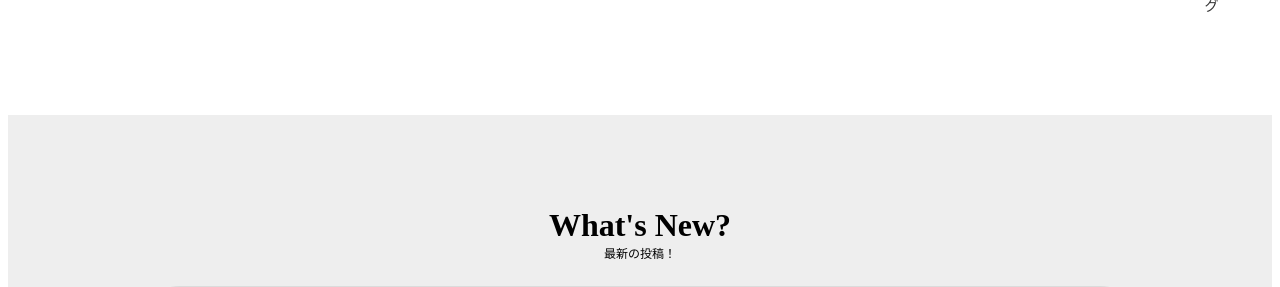
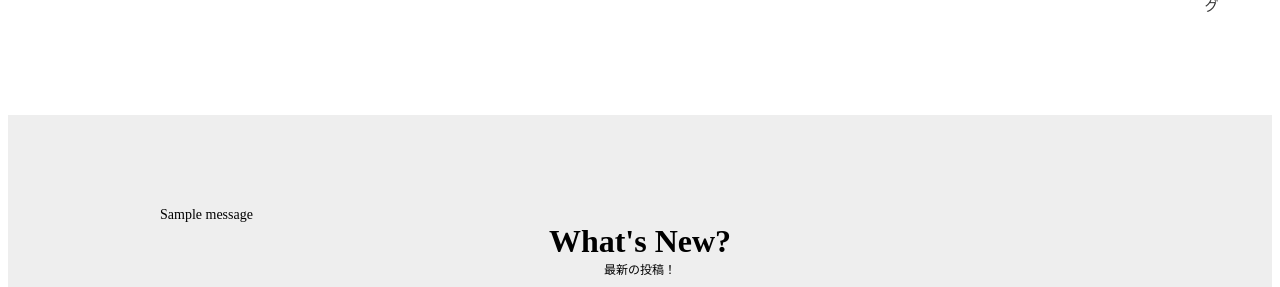
Before and after one commit to SushiRocket/django, a Django app: page / in a window 1280 px wide. Shown: the part 127-414 px from the top of the page. Run offline with Django 5.2, Linux system fonts and the light colour scheme; data comes from the database, SQL or seed files in the repository; both versions use the stored data as it was after the commit; tables that the repository leaves empty hold one stand-in row (values such as "Sample post"); one stand-in notice (Sample message) is shown; some libraries are stand-ins or nearby versions.

Commit message:
login後、ログイン成功メッセージの表示

```diff
--- a/project4/notes/templates/notes/post_list.html
+++ b/project4/notes/templates/notes/post_list.html
@@ -5,6 +5,15 @@
 <div id="container">
   <div id="main-container">
     <main id="main" class="wrapper">
+
+      {% if messages %}
+      <div class="messages">
+        {% for message in messages %}
+        {{ message }}
+        {% endfor %}
+      </div>
+      {% endif %}
+
       <div class="container-top">
         What's New?
       </div>
--- a/project4/notes/views.py
+++ b/project4/notes/views.py
@@ -12,6 +12,7 @@ from django.contrib.auth.mixins import LoginRequiredMixin
 from django.http import JsonResponse
 from django.contrib.auth.views import LogoutView,LoginView
 from django.contrib.auth.forms import AuthenticationForm
+from django.contrib import messages
 
 class IndexView(generic.ListView):
     model = Post
@@ -161,5 +162,11 @@ class CustomLoginView(LoginView):
     template_name = 'notes/login.html'
     authentication_form = AuthenticationForm
 
+    def form_valid(self, form):
+
+        messages.success(self.request, 'ログインに成功しました！')
+
+        return super().form_valid(form)
+
     def get_success_url(self):
         return reverse_lazy('notes:index')
```
Also changed, not shown: project4/db.sqlite3.
